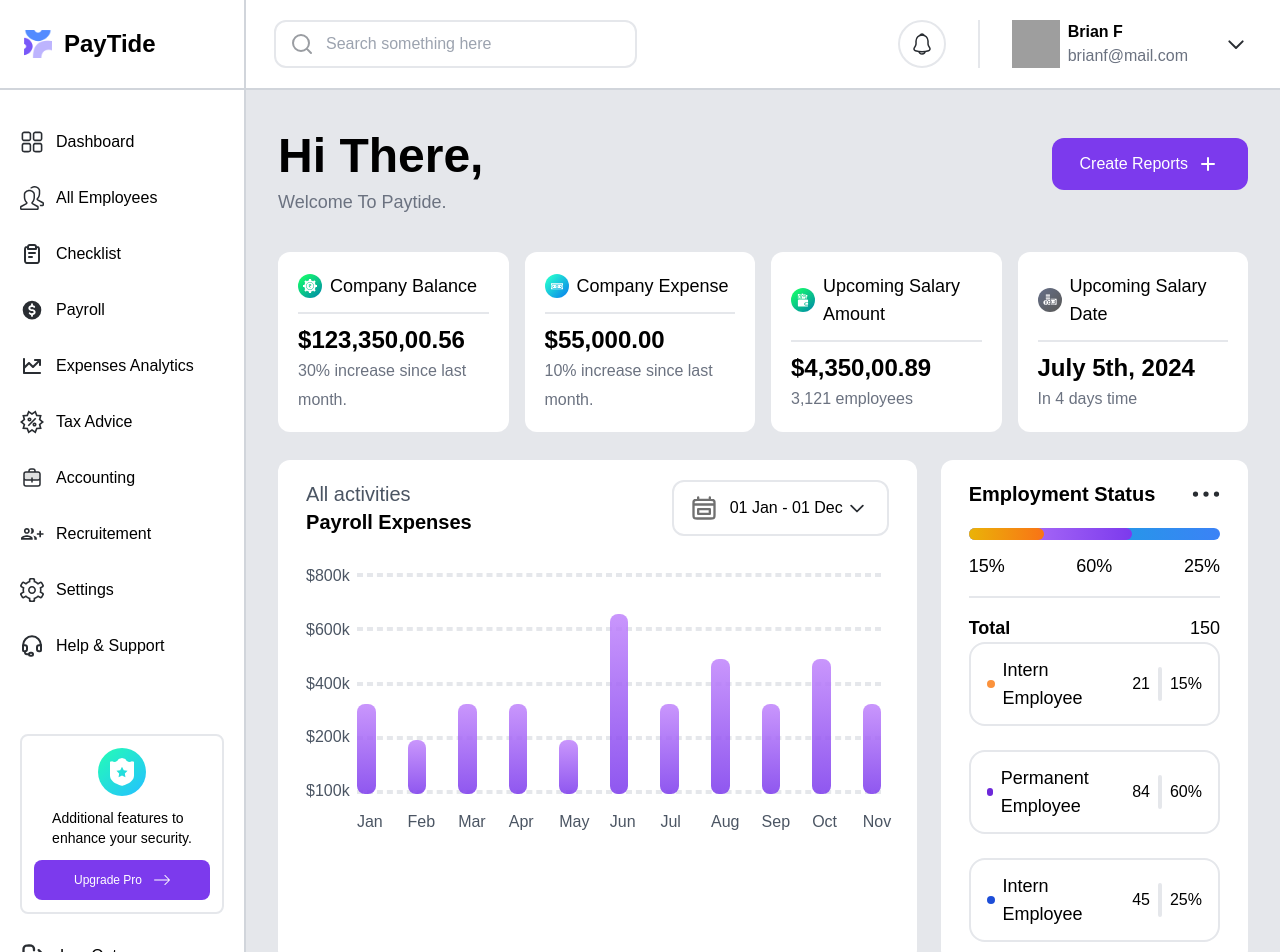
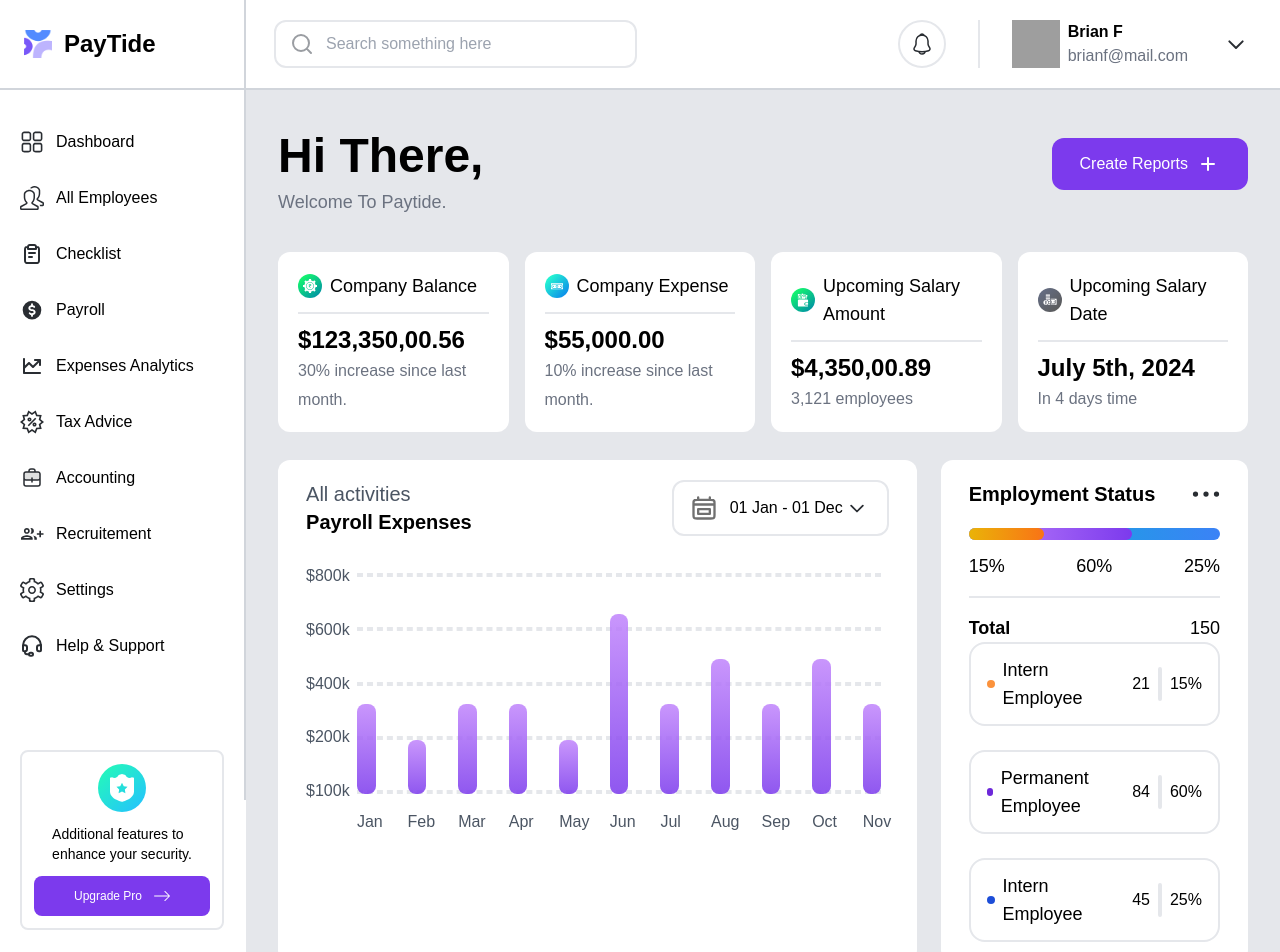
Before and after one commit to 80ishan/dash-board, a React (Vite) app: page / in a window 1280 px wide. Shown: the top 952 px of the page. Built offline with nearby package versions, Linux system fonts and the light colour scheme; grey boxes are pictures that could not be loaded.

Commit message:
navbar changes

```diff
--- a/src/App.jsx
+++ b/src/App.jsx
@@ -3,7 +3,7 @@ function App() {
     <>
       <div className="container relative min-h-fit max-w-full">
         <div className="container-inner relative flex items-start">
-          <nav className="navbar top-0 sticky h-fit max-w-fit border-r-2 border-gray-300">
+          <nav className="navbar top-0 sticky h-screen max-w-fit border-r-2 border-gray-300">
             <div className="flex gap-3 items-center ps-6 py-7 pe-28 border-b-2 border-gray-300 max-w-fit">
               <img
                 className=" w-7"
@@ -91,8 +91,8 @@ function App() {
               </ul>
 
               <div className="bottom">
-                <div className="p-5 mt-14">
-                  <div className="flex flex-col gap-3 border-2 items-center p-3 rounded-lg">
+                <div className="p-5">
+                  <div className="flex flex-col gap-3 mt-10 border-2 items-center p-3 rounded-lg">
                     <img
                       src="/shield.svg"
                       alt=""
```
